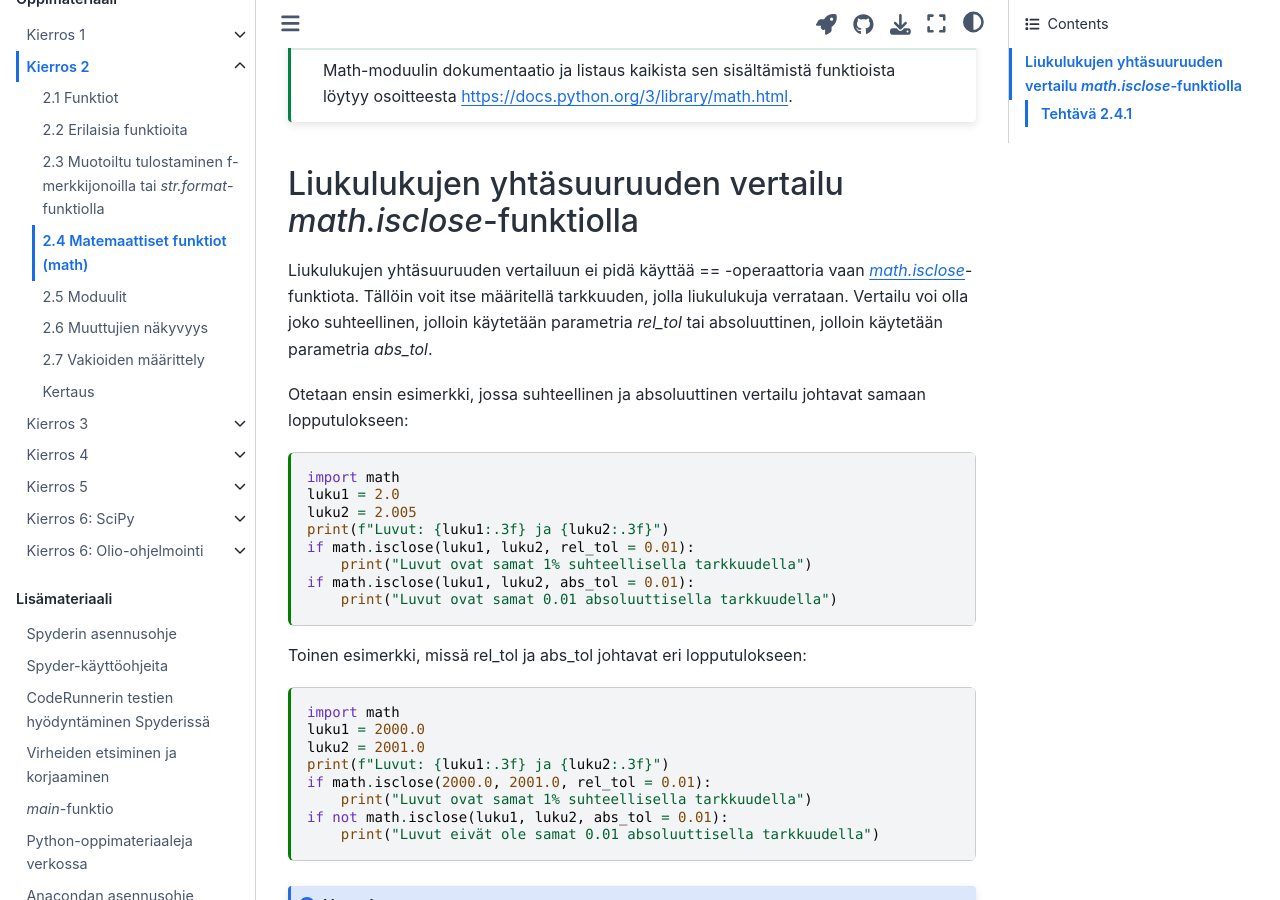
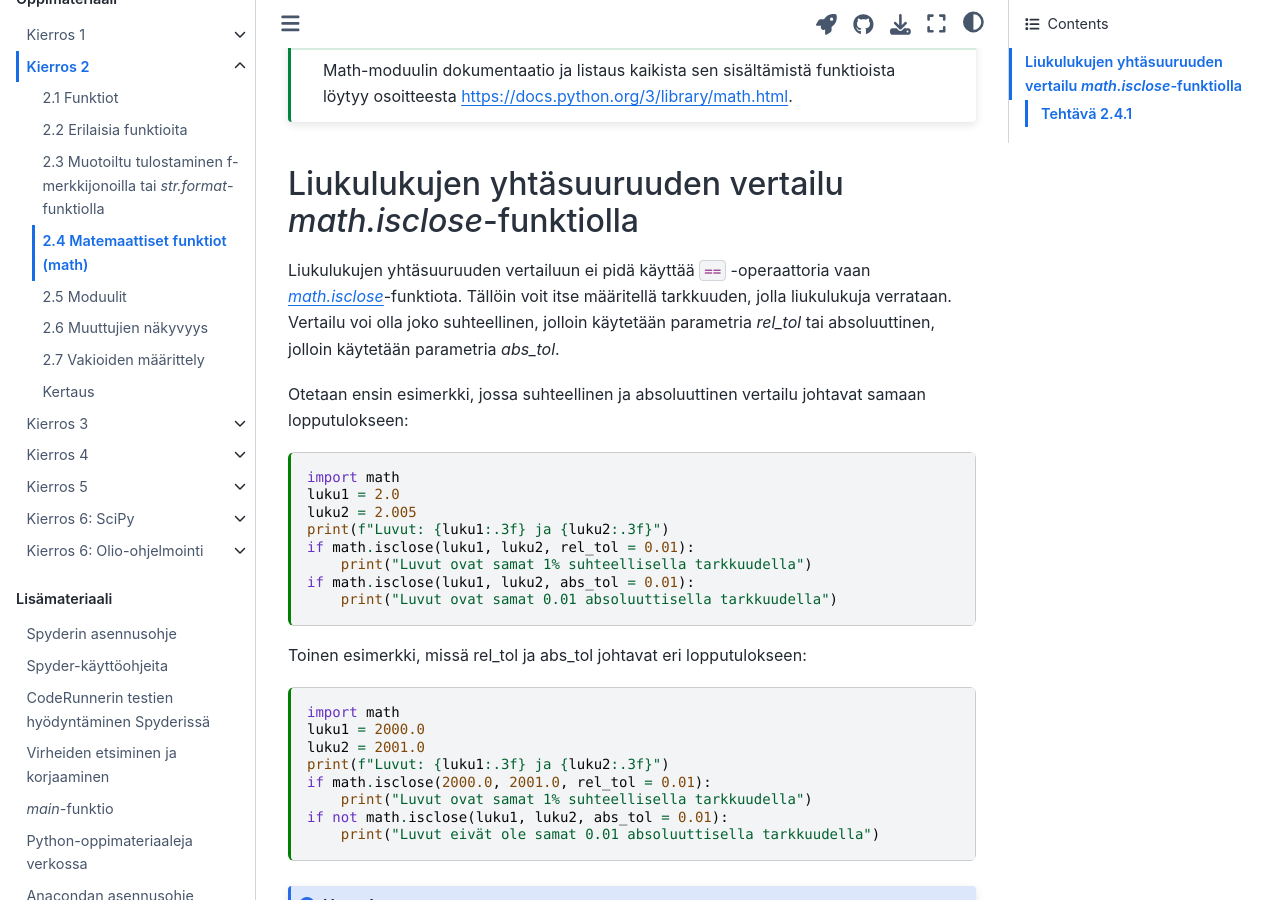
Before and after one commit to elina-ruha/CHEM-ohjelmointikurssikirja-test, a Jupyter Book: the page built from book/Kierros2/s2_4.md, in a window 1280 px wide and 900 px high, scrolled down 1269 px. Built offline with Jupyter Book 1.0.4 settings and Sphinx 7.4.7 and the Sphinx Book theme 1.1.4, drawn with Linux system fonts in a browser that asks for light colours; comment, search, counter and statistics services are not loaded.

Commit message:
Update s2_4.md

```diff
--- a/book/Kierros2/s2_4.md
+++ b/book/Kierros2/s2_4.md
@@ -72,7 +72,7 @@ Math-moduulin dokumentaatio ja listaus kaikista sen sisältämistä funktioista
 <https://docs.python.org/3/library/math.html>.
 :::
 ## Liukulukujen yhtäsuuruuden vertailu *math.isclose*-funktiolla
-Liukulukujen yhtäsuuruuden vertailuun ei pidä käyttää == -operaattoria vaan
+Liukulukujen yhtäsuuruuden vertailuun ei pidä käyttää `==` -operaattoria vaan
 [*math.isclose*](https://docs.python.org/3/library/math.html#math.isclose)-funktiota. Tällöin voit itse määritellä
 tarkkuuden, jolla liukulukuja verrataan. Vertailu voi olla joko suhteellinen, jolloin käytetään parametria *rel_tol* tai
 absoluuttinen, jolloin käytetään parametria *abs_tol*.
```
